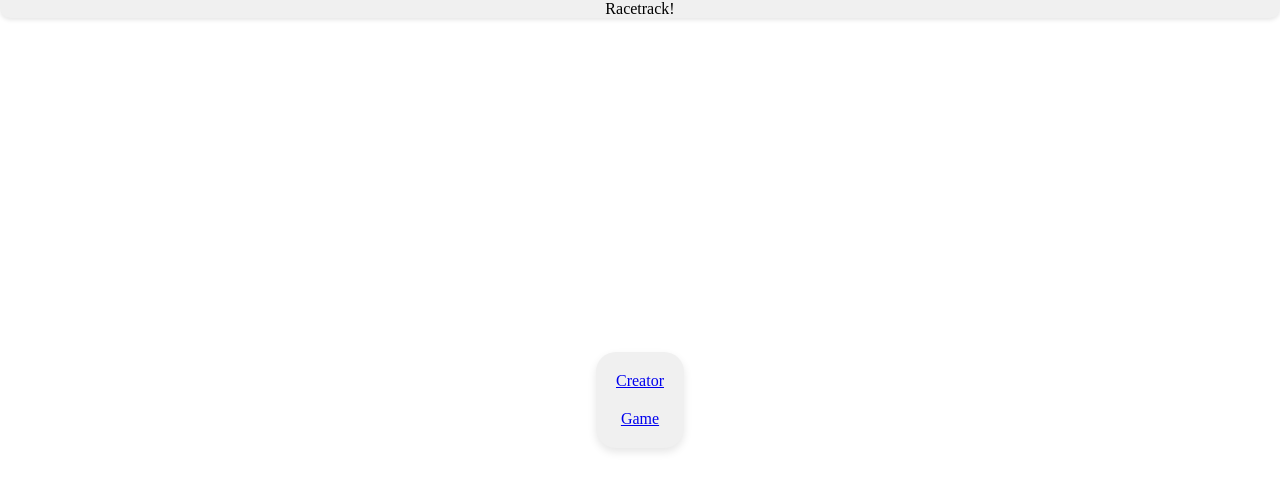
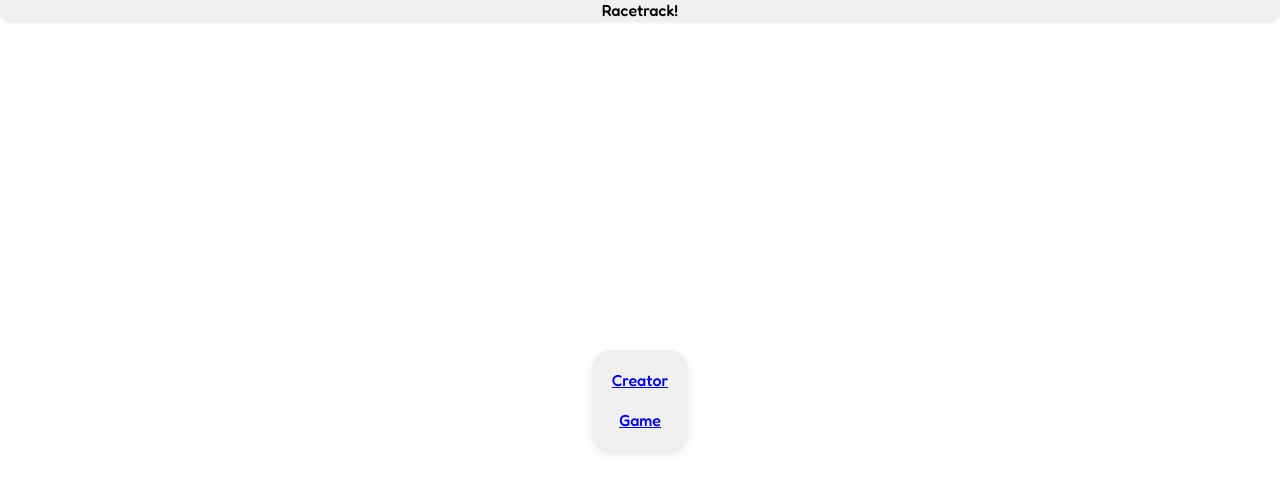
Before and after one commit to Azuras03/Racetrack, a website built with Vite: page index.html in a window 1280 px wide. Built offline with nearby package versions, Linux system fonts and the light colour scheme.

Commit message:
Ajout de la font Fredoka dans le jeu

```diff
--- a/src/styles.css
+++ b/src/styles.css
@@ -1,3 +1,9 @@
+@font-face {
+    font-family: Fredoka;
+    font-weight: 500;
+    src: url(/assets/Fredoka.ttf);
+}
+
 .ball{
     position: absolute;
     width: 10px;
@@ -7,6 +13,7 @@
 }
 
 html{
+    font-family: Fredoka;
     width: 100%;
     height: 100%;
     overflow: hidden;
```
Also changed, not shown: public/assets/Fredoka.ttf (added).
